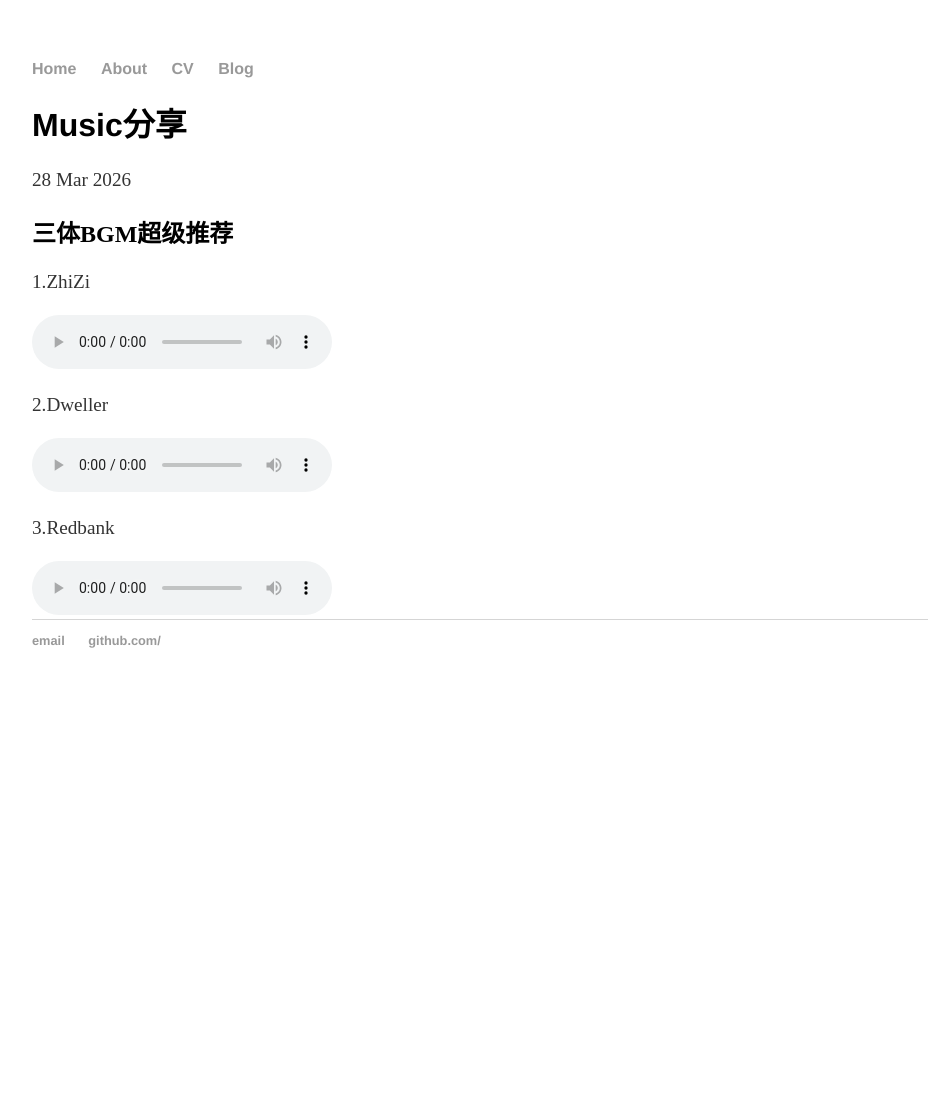
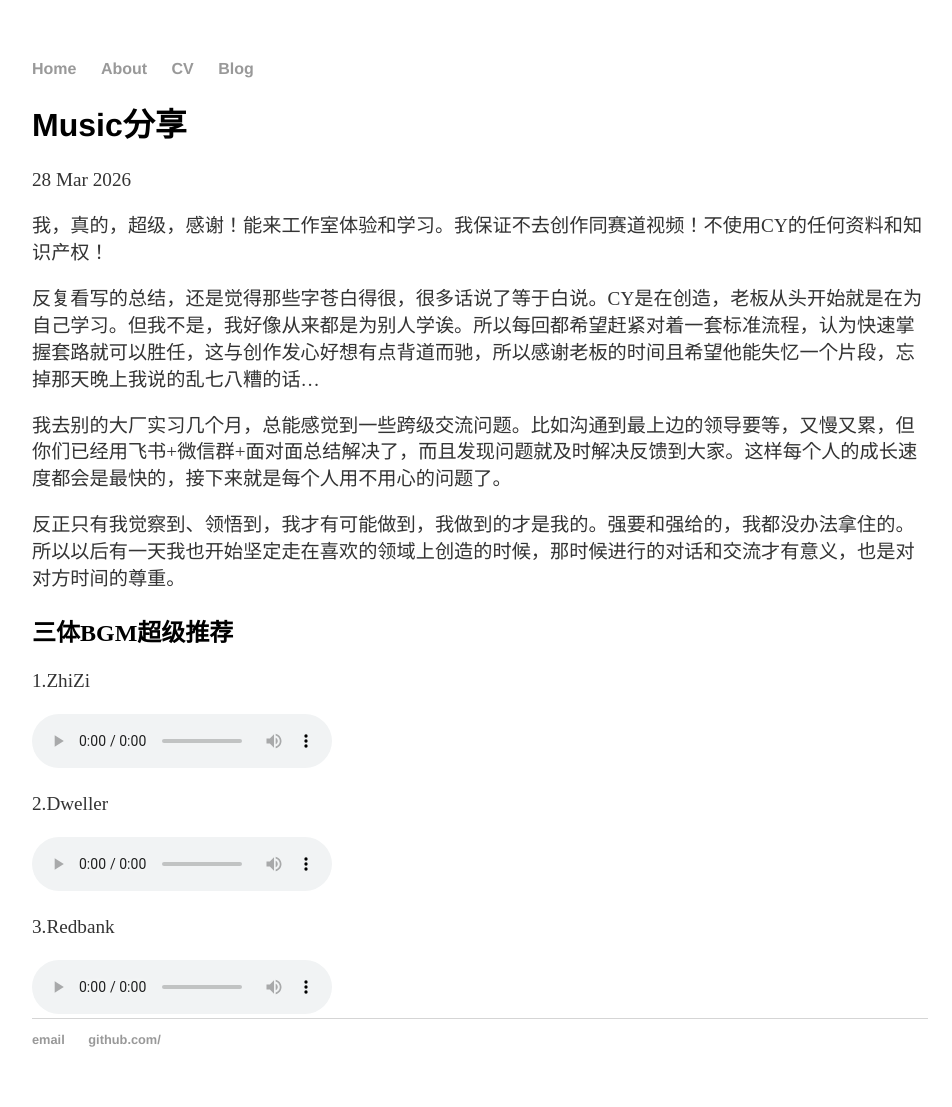
Before and after one commit to kaiagss/kaiagss.github.io, a Jekyll site: the page built from _posts/2026-03-28-Yan-site-launched.md, in a window 1280 px wide. Shown: the whole page, without its empty margins (160-1112 px from the left). Built offline with Jekyll 4.4.1, drawn with Linux system fonts in a browser that asks for light colours; before the commit the page ends 900 px from its top, so only the background shows below that.

Commit message:
Update 2026-03-28-Yan-site-launched.md

```diff
--- a/_posts/2026-03-28-Yan-site-launched.md
+++ b/_posts/2026-03-28-Yan-site-launched.md
@@ -3,6 +3,13 @@ layout: post
 title: "Music分享"
 date: 2026-03-28
 ---
+我，真的，超级，感谢！能来工作室体验和学习。我保证不去创作同赛道视频！不使用CY的任何资料和知识产权！
+
+反复看写的总结，还是觉得那些字苍白得很，很多话说了等于白说。CY是在创造，老板从头开始就是在为自己学习。但我不是，我好像从来都是为别人学诶。所以每回都希望赶紧对着一套标准流程，认为快速掌握套路就可以胜任，这与创作发心好想有点背道而驰，所以感谢老板的时间且希望他能失忆一个片段，忘掉那天晚上我说的乱七八糟的话...
+
+我去别的大厂实习几个月，总能感觉到一些跨级交流问题。比如沟通到最上边的领导要等，又慢又累，但你们已经用飞书+微信群+面对面总结解决了，而且发现问题就及时解决反馈到大家。这样每个人的成长速度都会是最快的，接下来就是每个人用不用心的问题了。
+
+反正只有我觉察到、领悟到，我才有可能做到，我做到的才是我的。强要和强给的，我都没办法拿住的。所以以后有一天我也开始坚定走在喜欢的领域上创造的时候，那时候进行的对话和交流才有意义，也是对对方时间的尊重。
 
 ## 三体BGM超级推荐
 <p>1.ZhiZi</p>
```
